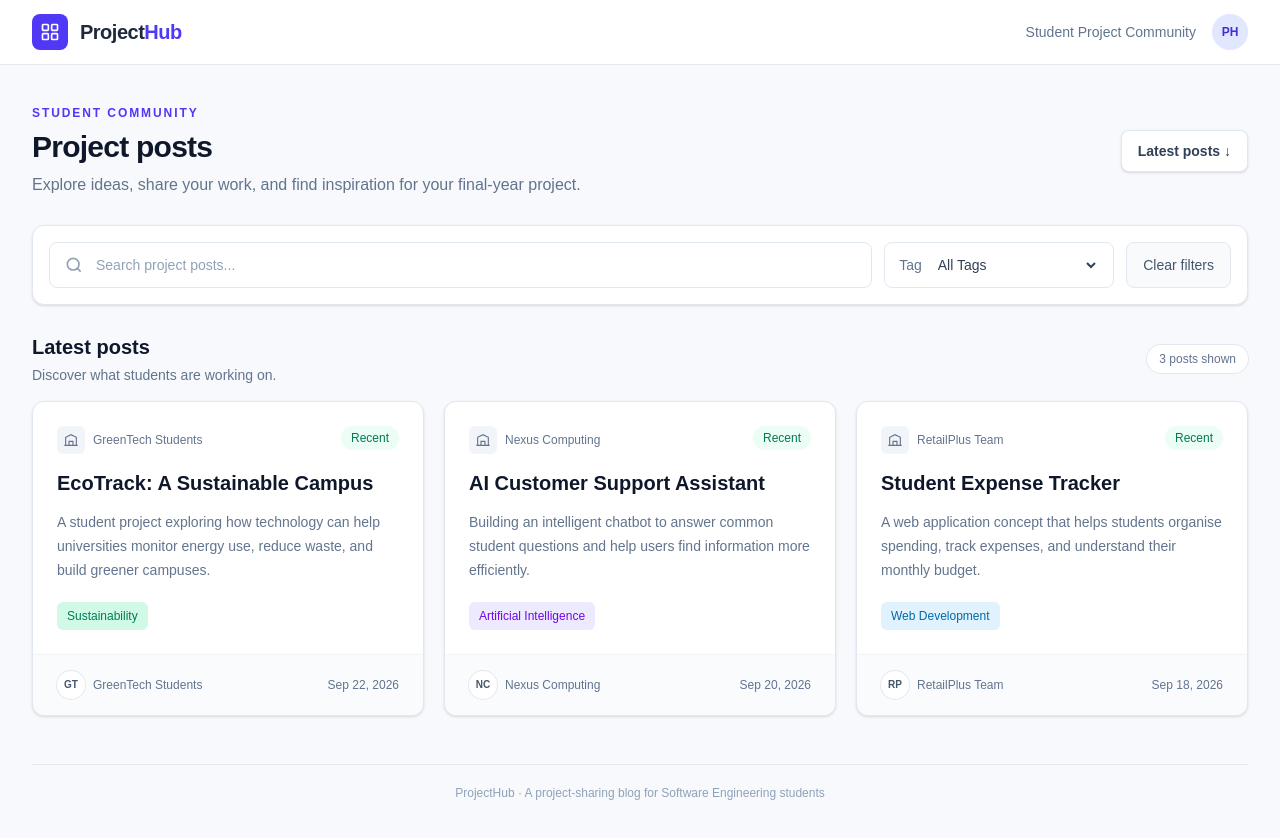
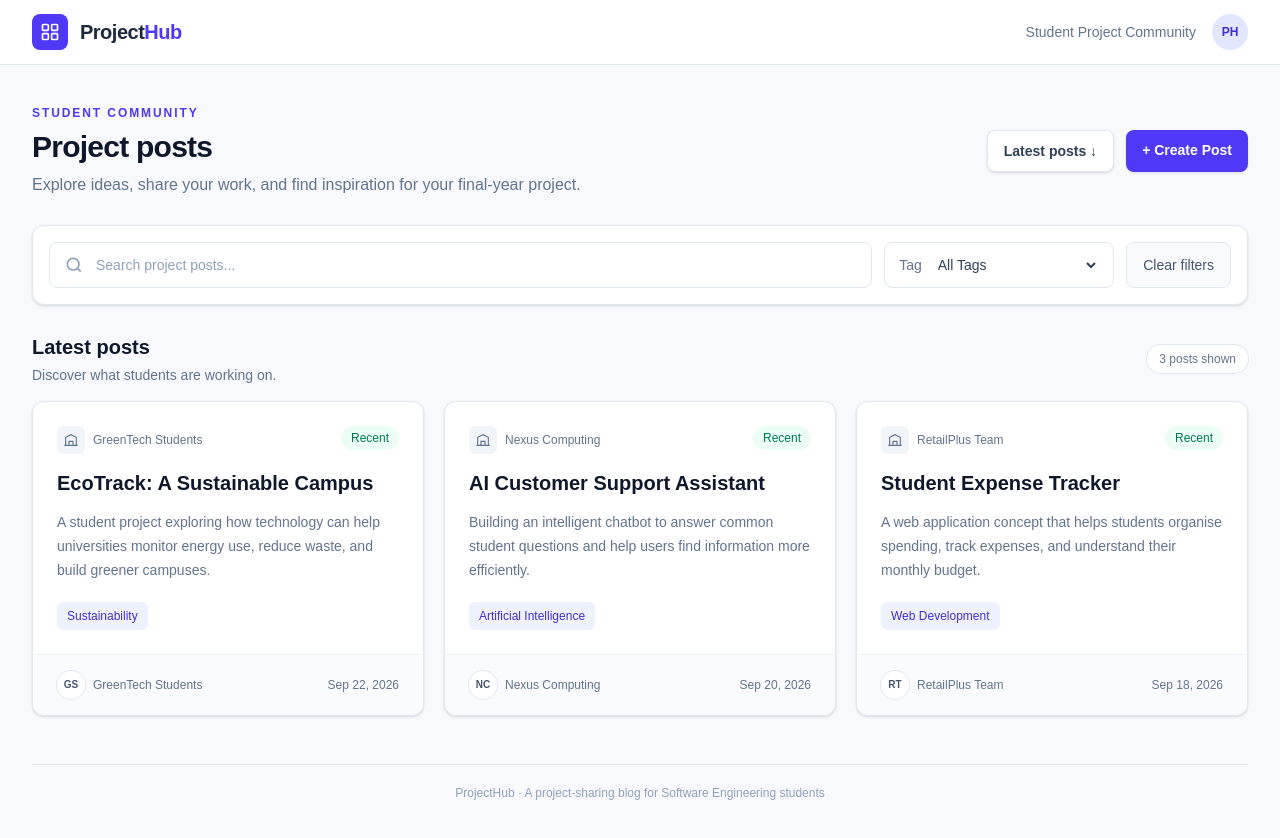
Before and after one commit to prathipradeesha-ui/PFL-Assignment2-blog, a Next.js app: page / in a window 1280 px wide. Shown: the top 838 px of the page. Built offline with nearby package versions, Linux system fonts and the light colour scheme.

Commit message:
feat: add clickable project post detail pages

```diff
--- a/src/app/page.tsx
+++ b/src/app/page.tsx
@@ -1,20 +1,27 @@
 
 "use client";
 
-import { useMemo, useState } from "react";
+import { useEffect, useMemo, useState } from "react";
+import Link from "next/link";
 
-const posts = [
+type BlogPost = {
+  id: number;
+  title: string;
+  description: string;
+  author: string;
+  tag: string;
+  createdAt: string;
+};
+
+const samplePosts: BlogPost[] = [
   {
     id: 1,
     title: "EcoTrack: A Sustainable Campus",
     description:
       "A student project exploring how technology can help universities monitor energy use, reduce waste, and build greener campuses.",
     author: "GreenTech Students",
-    date: "Sep 22, 2026",
     tag: "Sustainability",
-    initials: "GT",
-    color: "bg-emerald-100 text-emerald-700",
-    category: "Environment",
+    createdAt: "2026-09-22T10:00:00.000Z",
   },
   {
     id: 2,
@@ -22,11 +29,8 @@ const posts = [
     description:
       "Building an intelligent chatbot to answer common student questions and help users find information more efficiently.",
     author: "Nexus Computing",
-    date: "Sep 20, 2026",
     tag: "Artificial Intelligence",
-    initials: "NC",
-    color: "bg-violet-100 text-violet-700",
-    category: "AI",
+    createdAt: "2026-09-20T10:00:00.000Z",
   },
   {
     id: 3,
@@ -34,40 +38,101 @@ const posts = [
     description:
       "A web application concept that helps students organise spending, track expenses, and understand their monthly budget.",
     author: "RetailPlus Team",
-    date: "Sep 18, 2026",
     tag: "Web Development",
-    initials: "RP",
-    color: "bg-sky-100 text-sky-700",
-    category: "Web",
+    createdAt: "2026-09-18T10:00:00.000Z",
   },
 ];
-
-const allTags = ["All Tags", ...new Set(posts.map((post) => post.tag))];
 
 export default function Home() {
   const [search, setSearch] = useState("");
   const [selectedTag, setSelectedTag] = useState("All Tags");
+  const [posts, setPosts] = useState<BlogPost[]>(samplePosts);
+
+  // Load user-created posts from localStorage.
+  useEffect(() => {
+    const savedPosts = localStorage.getItem("projecthub-posts");
+
+    if (savedPosts) {
+      try {
+        const parsedPosts: BlogPost[] = JSON.parse(savedPosts);
+
+        if (Array.isArray(parsedPosts)) {
+          const combinedPosts = [...parsedPosts, ...samplePosts];
+
+          // Display newest posts first.
+          combinedPosts.sort(
+            (a, b) =>
+              new Date(b.createdAt).getTime() -
+              new Date(a.createdAt).getTime()
+          );
+
+          setPosts(combinedPosts);
+        }
+      } catch {
+        console.error("Could not read saved ProjectHub posts.");
+      }
+    }
+  }, []);
+
+  const allTags = [
+    "All Tags",
+    ...Array.from(new Set(posts.map((post) => post.tag))),
+  ];
 
   const filteredPosts = useMemo(() => {
     return posts.filter((post) => {
+      const searchText = search.toLowerCase();
+
       const matchesSearch =
-        post.title.toLowerCase().includes(search.toLowerCase()) ||
-        post.description.toLowerCase().includes(search.toLowerCase()) ||
-        post.author.toLowerCase().includes(search.toLowerCase());
+        post.title.toLowerCase().includes(searchText) ||
+        post.description.toLowerCase().includes(searchText) ||
+        post.author.toLowerCase().includes(searchText);
 
       const matchesTag =
         selectedTag === "All Tags" || post.tag === selectedTag;
 
       return matchesSearch && matchesTag;
     });
-  }, [search, selectedTag]);
+  }, [posts, search, selectedTag]);
+
+  // Show up to three newest matching posts.
+  const latestPosts = filteredPosts.slice(0, 3);
+
+  function clearFilters() {
+    setSearch("");
+    setSelectedTag("All Tags");
+  }
+
+  function formatDate(dateString: string) {
+    const date = new Date(dateString);
+
+    if (Number.isNaN(date.getTime())) {
+      return "Date unavailable";
+    }
+
+    return date.toLocaleDateString(undefined, {
+      year: "numeric",
+      month: "short",
+      day: "numeric",
+    });
+  }
+
+  function getInitials(author: string) {
+    return author
+      .trim()
+      .split(/\s+/)
+      .map((word) => word[0])
+      .join("")
+      .slice(0, 2)
+      .toUpperCase();
+  }
 
   return (
     <main className="min-h-screen bg-[#f7f9fc] text-slate-800">
       {/* Top navigation */}
       <header className="border-b border-slate-200 bg-white">
         <div className="mx-auto flex h-16 max-w-7xl items-center justify-between px-5 sm:px-8">
-          <a href="#" className="flex items-center gap-3">
+          <Link href="/" className="flex items-center gap-3">
             <span className="flex h-9 w-9 items-center justify-center rounded-lg bg-indigo-600 text-white">
               <svg
                 viewBox="0 0 24 24"
@@ -75,6 +140,7 @@ export default function Home() {
                 stroke="currentColor"
                 strokeWidth="2"
                 className="h-5 w-5"
+                aria-hidden="true"
               >
                 <rect x="3" y="3" width="7" height="7" rx="1" />
                 <rect x="14" y="3" width="7" height="7" rx="1" />
@@ -82,15 +148,17 @@ export default function Home() {
                 <rect x="14" y="14" width="7" height="7" rx="1" />
               </svg>
             </span>
+
             <span className="text-xl font-bold tracking-tight">
               Project<span className="text-indigo-600">Hub</span>
             </span>
-          </a>
+          </Link>
 
           <div className="flex items-center gap-4">
             <span className="hidden text-sm text-slate-500 sm:block">
               Student Project Community
             </span>
+
             <div className="flex h-9 w-9 items-center justify-center rounded-full bg-indigo-100 text-xs font-bold text-indigo-700">
               PH
             </div>
@@ -106,21 +174,32 @@ export default function Home() {
             <p className="mb-2 text-xs font-semibold uppercase tracking-[0.16em] text-indigo-600">
               Student community
             </p>
+
             <h1 className="text-3xl font-bold tracking-tight text-slate-900">
               Project posts
             </h1>
+
             <p className="mt-2 text-sm text-slate-500 sm:text-base">
               Explore ideas, share your work, and find inspiration for your
               final-year project.
             </p>
           </div>
 
+          <div className="flex flex-wrap gap-3">
             <a
               href="#latest-posts"
               className="rounded-lg border border-slate-200 bg-white px-4 py-2.5 text-sm font-semibold text-slate-700 shadow-sm transition hover:border-indigo-300 hover:text-indigo-700"
             >
               Latest posts ↓
             </a>
+
+            <Link
+              href="/new"
+              className="rounded-lg bg-indigo-600 px-4 py-2.5 text-sm font-semibold text-white shadow-sm transition hover:bg-indigo-700"
+            >
+              + Create Post
+            </Link>
+          </div>
         </div>
 
         {/* Search and tag filters */}
@@ -136,24 +215,31 @@ export default function Home() {
                 stroke="currentColor"
                 strokeWidth="2"
                 className="h-5 w-5 shrink-0 text-slate-400"
+                aria-hidden="true"
               >
                 <circle cx="11" cy="11" r="7" />
                 <path d="m16 16 4 4" />
               </svg>
+
               <input
                 type="search"
                 value={search}
                 onChange={(event) => setSearch(event.target.value)}
                 placeholder="Search project posts..."
+                aria-label="Search project posts"
                 className="h-11 w-full bg-transparent text-sm outline-none placeholder:text-slate-400"
               />
             </label>
 
             <label className="flex items-center gap-3 rounded-lg border border-slate-200 px-3.5">
-              <span className="shrink-0 text-sm text-slate-500">Tag</span>
+              <span className="shrink-0 text-sm text-slate-500">
+                Tag
+              </span>
+
               <select
                 value={selectedTag}
                 onChange={(event) => setSelectedTag(event.target.value)}
+                aria-label="Filter posts by tag"
                 className="h-11 min-w-0 flex-1 bg-transparent text-sm text-slate-700 outline-none"
               >
                 {allTags.map((tag) => (
@@ -166,10 +252,7 @@ export default function Home() {
 
             <button
               type="button"
-              onClick={() => {
-                setSearch("");
-                setSelectedTag("All Tags");
-              }}
+              onClick={clearFilters}
               className="rounded-lg border border-slate-200 bg-slate-50 px-4 py-2 text-sm font-medium text-slate-600 transition hover:bg-slate-100"
             >
               Clear filters
@@ -177,32 +260,35 @@ export default function Home() {
           </div>
         </section>
 
-        {/* Post list heading */}
+        {/* Latest posts */}
         <section id="latest-posts">
           <div className="mb-4 flex flex-wrap items-center justify-between gap-3">
             <div>
               <h2 className="text-xl font-bold text-slate-900">
                 Latest posts
               </h2>
+
               <p className="mt-1 text-sm text-slate-500">
                 Discover what students are working on.
               </p>
             </div>
 
             <span className="rounded-full bg-white px-3 py-1.5 text-xs font-medium text-slate-500 ring-1 ring-slate-200">
-              {filteredPosts.length}{" "}
-              {filteredPosts.length === 1 ? "post" : "posts"} shown
+              {latestPosts.length}{" "}
+              {latestPosts.length === 1 ? "post" : "posts"} shown
             </span>
           </div>
 
-          {/* Cards */}
-          {filteredPosts.length > 0 ? (
+          {/* Clickable post cards */}
+          {latestPosts.length > 0 ? (
             <div className="grid gap-5 md:grid-cols-2 xl:grid-cols-3">
-              {filteredPosts.map((post) => (
-                <article
+              {latestPosts.map((post) => (
+                <Link
                   key={post.id}
-                  className="flex min-h-[300px] flex-col overflow-hidden rounded-xl border border-slate-200 bg-white shadow-sm transition hover:-translate-y-0.5 hover:border-indigo-200 hover:shadow-md"
+                  href={`/posts/${post.id}`}
+                  className="block rounded-xl focus:outline-none focus-visible:ring-2 focus-visible:ring-indigo-500"
                 >
+                  <article className="flex min-h-[300px] flex-col overflow-hidden rounded-xl border border-slate-200 bg-white shadow-sm transition hover:-translate-y-0.5 hover:border-indigo-200 hover:shadow-md">
                     <div className="flex-1 p-5 sm:p-6">
                       <div className="mb-4 flex items-start justify-between gap-3">
                         <div className="flex min-w-0 items-center gap-2 text-xs text-slate-500">
@@ -213,11 +299,13 @@ export default function Home() {
                               stroke="currentColor"
                               strokeWidth="1.7"
                               className="h-4 w-4"
+                              aria-hidden="true"
                             >
                               <path d="M4 20V8l8-4 8 4v12" />
                               <path d="M2 20h20M9 20v-6h6v6M8 9h.01M12 9h.01M16 9h.01" />
                             </svg>
                           </span>
+
                           <span className="truncate">{post.author}</span>
                         </div>
 
@@ -235,9 +323,7 @@ export default function Home() {
                       </p>
 
                       <div className="mt-5 flex flex-wrap gap-2">
-                      <span
-                        className={`rounded-md px-2.5 py-1.5 text-xs font-medium ${post.color}`}
-                      >
+                        <span className="rounded-md bg-indigo-50 px-2.5 py-1.5 text-xs font-medium text-indigo-700">
                           {post.tag}
                         </span>
                       </div>
@@ -246,19 +332,21 @@ export default function Home() {
                     {/* Card footer */}
                     <div className="border-t border-slate-100 bg-slate-50/70 px-5 py-4 sm:px-6">
                       <div className="flex items-center justify-between gap-3">
-                      <div className="flex items-center gap-2 text-xs text-slate-500">
-                        <span className="flex h-7 w-7 items-center justify-center rounded-full bg-white text-[10px] font-bold text-slate-600 ring-1 ring-slate-200">
-                          {post.initials}
+                        <div className="flex min-w-0 items-center gap-2 text-xs text-slate-500">
+                          <span className="flex h-7 w-7 shrink-0 items-center justify-center rounded-full bg-white text-[10px] font-bold text-slate-600 ring-1 ring-slate-200">
+                            {getInitials(post.author)}
                           </span>
-                        <span>{post.author}</span>
+
+                          <span className="truncate">{post.author}</span>
                         </div>
 
-                      <time className="text-xs text-slate-500">
-                        {post.date}
+                        <time className="shrink-0 text-xs text-slate-500">
+                          {formatDate(post.createdAt)}
                         </time>
                       </div>
                     </div>
                   </article>
+                </Link>
               ))}
             </div>
           ) : (
@@ -266,15 +354,14 @@ export default function Home() {
               <h3 className="font-semibold text-slate-800">
                 No matching posts found
               </h3>
+
               <p className="mt-2 text-sm text-slate-500">
                 Try another search term or clear your filters.
               </p>
+
               <button
                 type="button"
-                onClick={() => {
-                  setSearch("");
-                  setSelectedTag("All Tags");
-                }}
+                onClick={clearFilters}
                 className="mt-4 rounded-lg bg-indigo-600 px-4 py-2 text-sm font-semibold text-white hover:bg-indigo-700"
               >
                 Clear filters
--- /dev/null
+++ b/src/app/posts/[id]/page.tsx
@@ -0,0 +1,111 @@
+
+"use client";
+
+import { useEffect, useState } from "react";
+import Link from "next/link";
+import { useParams } from "next/navigation";
+
+type BlogPost = {
+  id: number;
+  title: string;
+  author: string;
+  description: string;
+  tag: string;
+  createdAt: string;
+};
+
+const samplePosts: BlogPost[] = [
+  {
+    id: 1,
+    title: "EcoTrack: A Sustainable Campus",
+    author: "GreenTech Students",
+    description:
+      "A project exploring ways to make the campus more sustainable through technology.",
+    tag: "Sustainability",
+    createdAt: "2026-09-22",
+  },
+  {
+    id: 2,
+    title: "AI Customer Support Assistant",
+    author: "Nexus Computing",
+    description:
+      "An AI-powered assistant designed to help answer customer questions.",
+    tag: "Artificial Intelligence",
+    createdAt: "2026-09-20",
+  },
+  {
+    id: 3,
+    title: "Student Expense Tracker",
+    author: "RetailPlus Team",
+    description:
+      "A web application that helps students record and manage their expenses.",
+    tag: "Web Development",
+    createdAt: "2026-09-18",
+  },
+];
+
+export default function PostDetailPage() {
+  const params = useParams();
+  const [post, setPost] = useState<BlogPost | null>(null);
+  const [loading, setLoading] = useState(true);
+
+  useEffect(() => {
+    const savedPosts: BlogPost[] = JSON.parse(
+      localStorage.getItem("projecthub-posts") || "[]"
+    );
+
+    const allPosts = [...savedPosts, ...samplePosts];
+
+    const selectedPost = allPosts.find(
+      (item) => String(item.id) === String(params.id)
+    );
+
+    setPost(selectedPost || null);
+    setLoading(false);
+  }, [params.id]);
+
+  if (loading) {
+    return <main className="p-8">Loading post...</main>;
+  }
+
+  if (!post) {
+    return (
+      <main className="mx-auto max-w-3xl p-8">
+        <h1 className="text-2xl font-bold">Post not found</h1>
+        <Link href="/" className="mt-4 inline-block text-blue-600">
+          ← Back to homepage
+        </Link>
+      </main>
+    );
+  }
+
+  return (
+    <main className="mx-auto max-w-3xl px-6 py-10">
+      <Link href="/" className="text-blue-600 hover:underline">
+        ← Back to homepage
+      </Link>
+
+      <article className="mt-8 rounded-xl border bg-white p-8 shadow-sm">
+        <span className="rounded-full bg-blue-100 px-3 py-1 text-sm text-blue-700">
+          {post.tag}
+        </span>
+
+        <h1 className="mt-5 text-3xl font-bold text-gray-900">
+          {post.title}
+        </h1>
+
+        <p className="mt-3 text-sm text-gray-500">
+          By {post.author}
+        </p>
+
+        <p className="mt-6 whitespace-pre-wrap leading-7 text-gray-700">
+          {post.description}
+        </p>
+
+        <p className="mt-8 text-sm text-gray-400">
+          Posted: {new Date(post.createdAt).toLocaleDateString()}
+        </p>
+      </article>
+    </main>
+  );
+}
```
Lines whose indentation alone changed are shown as unchanged.
